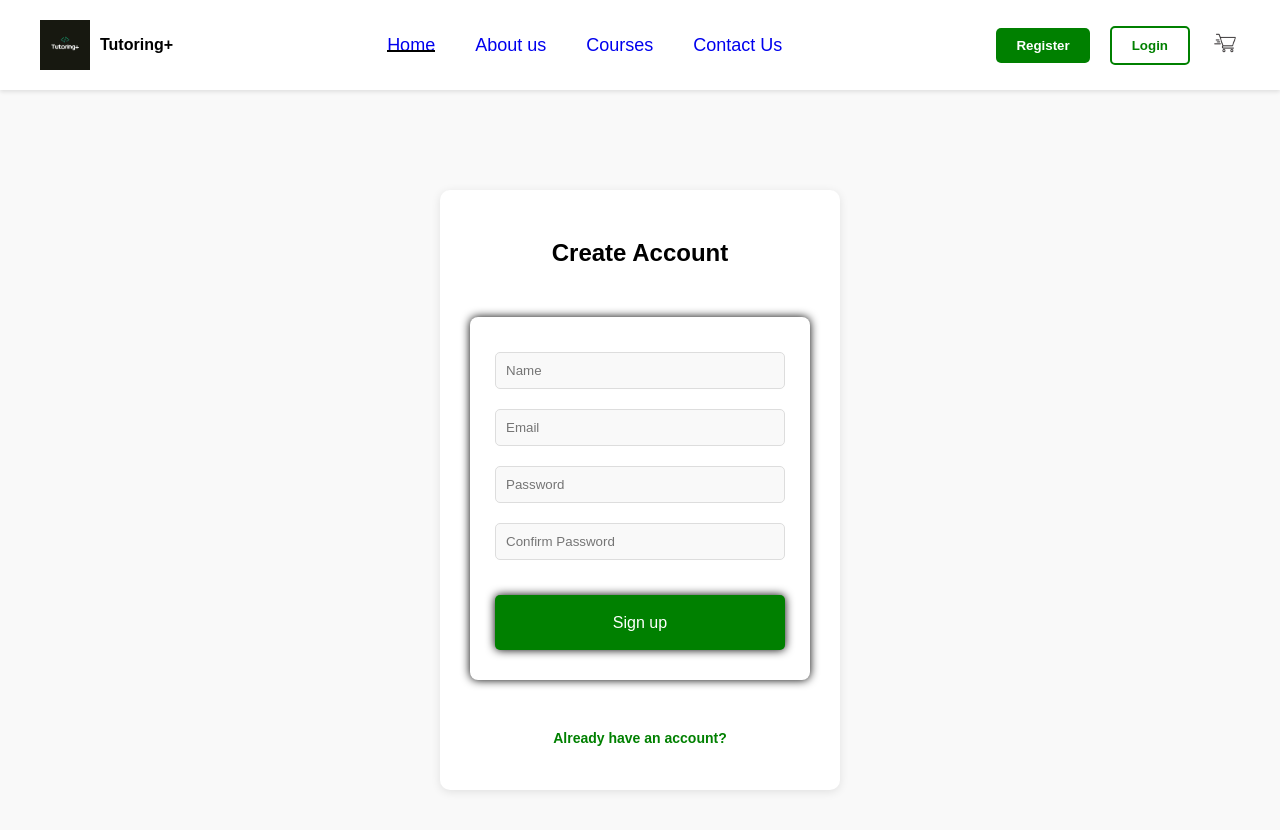
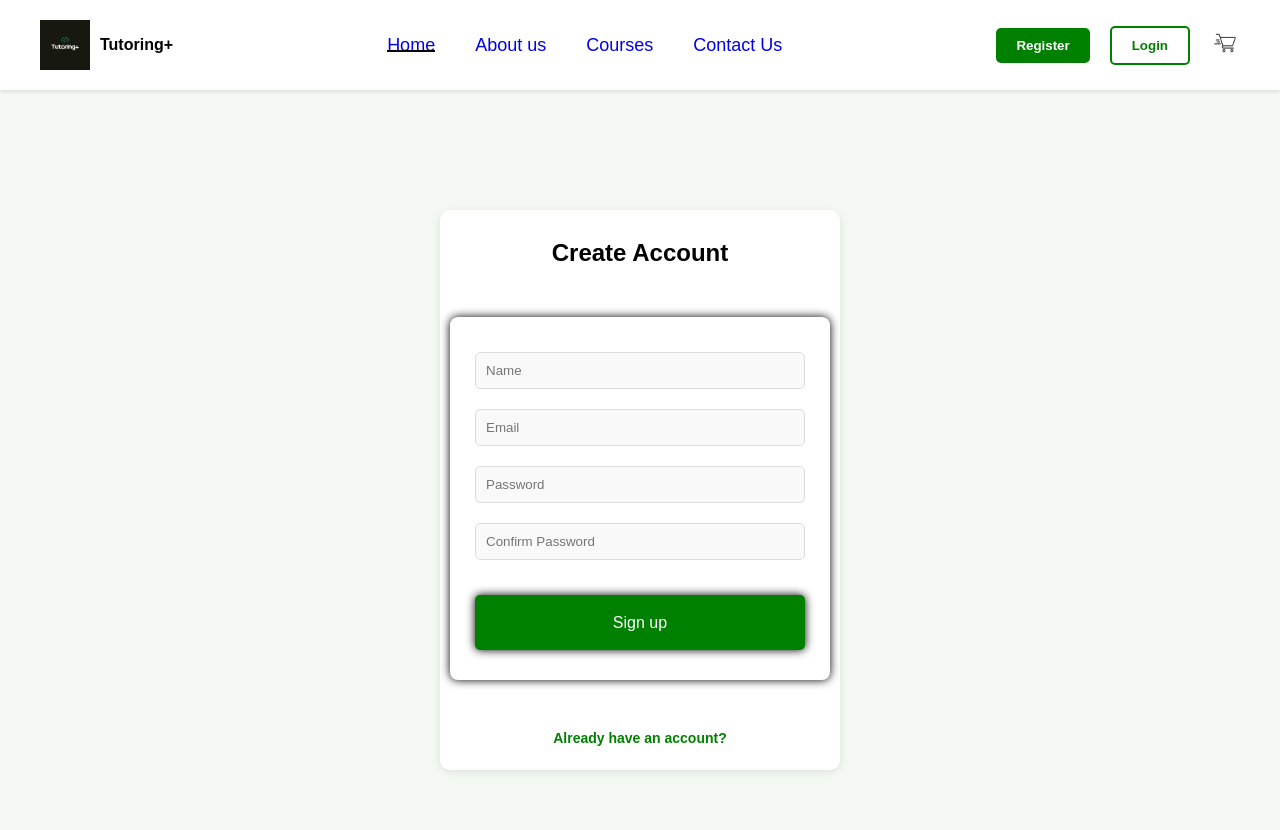
Before and after one commit to lp362/Group-6, a React (Create React App) app in the folder frontend/: page /register in a window 1280 px wide. Shown: the top 830 px of the page. Built offline with nearby package versions, Linux system fonts and the light colour scheme.

Commit message:
updated styling for login and register pages

```diff
--- a/frontend/src/styles/Login.css
+++ b/frontend/src/styles/Login.css
@@ -16,7 +16,7 @@ body, html {
     justify-content: center;
     align-items: center;
     height: 100vh;
-    background-color: #f9f0f0;
+    background-color: #f4f9f4; /*updated color to match homepage*/
   }
 
   .login-box {
--- a/frontend/src/styles/Register.css
+++ b/frontend/src/styles/Register.css
@@ -1,15 +1,22 @@
+body, html {
+  margin: 0;
+  padding: 0;
+  height: 100%;
+  ;
+}
 .register-container {
     font-family: Arial, sans-serif;
     display: flex;
+    flex-direction: column; /*test*/
     justify-content: center;
     align-items: center;
     height: 100vh;
-    background-color: #f9f9f9;
+    background-color: #f4f9f4; /*updated color to match homepage*/
   }
 
   .register-box {
     width: 400px;
-    padding: 30px;
+    padding: 10px; /*adjusted padding to resemble login padding */
     background-color: #fff;
     border-radius: 10px;
     box-shadow: 0 2px 10px rgba(0, 0, 0, 0.1);
@@ -19,7 +26,7 @@
   .register-box h2 {
     font-size: 24px;
     font-weight: bold;
-    margin-bottom: 20px;
+    margin-bottom: 10 px;
   }
 
   .register-box input {
@@ -53,7 +60,7 @@
   }
 
   .already-account {
-    margin-top: 20px;
+   /* margin-top: 20px;*/
     color: #555;
     font-size: 14px;
   }
```
